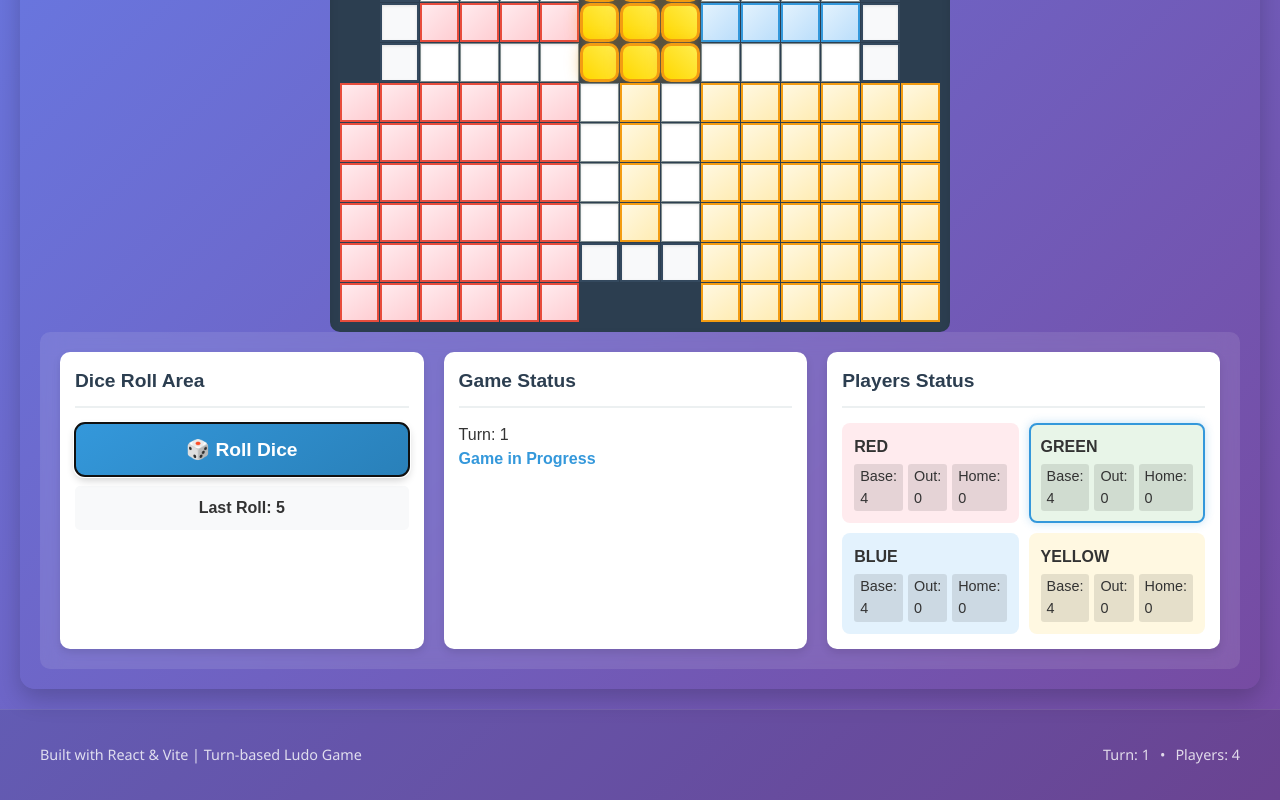
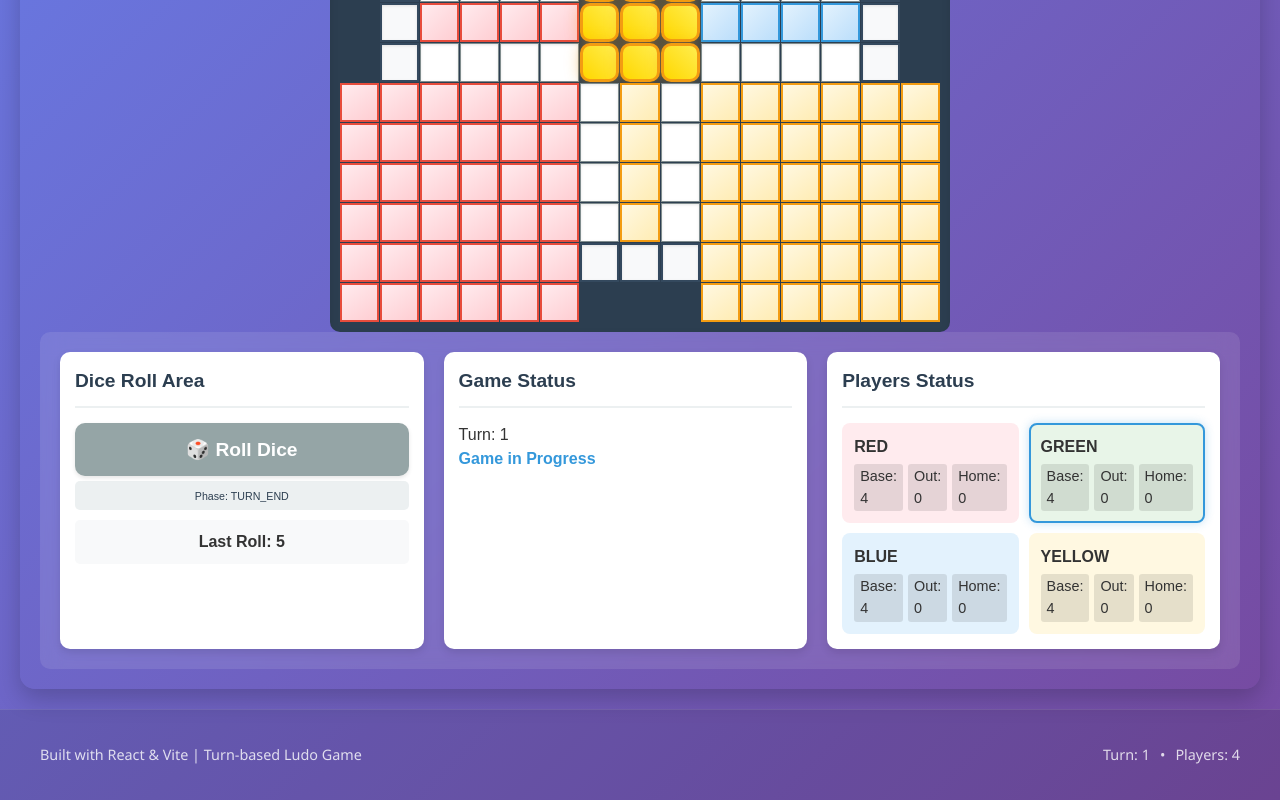
Before and after one commit to anushka1174/ludo-game, a React (Vite) app: page / in a window 1280 px wide. Both pictures are taken after a click on the button "🎲 Roll Dice". Shown: the part 542-1342 px from the top of the page. Built offline with nearby package versions, Linux system fonts and the light colour scheme.

Commit message:
feat: implement move selection logic, token highlighting, and phase control

```diff
--- a/src/App.jsx
+++ b/src/App.jsx
@@ -87,6 +87,7 @@ function App() {
       <main className="app-main">
         <Board
           gameState={turnState.gameState}
+          turnState={turnState}
           onAction={handleAction}
         />
       </main>
--- a/src/components/Board.css
+++ b/src/components/Board.css
@@ -385,3 +385,50 @@
     height: 250px;
   }
 }
+
+/* New UI elements for turn management */
+.turn-phase-info {
+  margin-top: 5px;
+  padding: 5px 10px;
+  background: #ecf0f1;
+  border-radius: 5px;
+  font-size: 0.8em;
+  color: #2c3e50;
+  text-align: center;
+}
+
+.move-instructions {
+  margin-top: 10px;
+  padding: 8px 12px;
+  background: #e8f8f5;
+  border: 1px solid #27ae60;
+  border-radius: 5px;
+  color: #27ae60;
+  font-weight: 500;
+  text-align: center;
+  font-size: 0.85em;
+}
+
+.no-moves-message {
+  margin-top: 10px;
+  padding: 8px 12px;
+  background: #fdf2e9;
+  border: 1px solid #e67e22;
+  border-radius: 5px;
+  color: #d35400;
+  font-weight: 500;
+  text-align: center;
+  font-size: 0.85em;
+}
+
+.dice-roll-button:disabled {
+  background: #95a5a6;
+  cursor: not-allowed;
+  transform: none;
+  box-shadow: 0 2px 4px rgba(0, 0, 0, 0.1);
+}
+
+.dice-roll-button:disabled:hover {
+  transform: none;
+  background: #95a5a6;
+}
--- a/src/components/Board.jsx
+++ b/src/components/Board.jsx
@@ -2,6 +2,8 @@
 
 import React from 'react';
 import Token from './Token.jsx';
+import { getPossibleMoves } from '../game/gameLogic.js';
+import { TURN_PHASES, ACTION_TYPES } from '../game/turnManager.js';
 import './Board.css';
 
 /**
@@ -10,14 +12,56 @@ import './Board.css';
  * @param {Object} props.gameState - Current game state object
  * @param {Function} props.onAction - Function to dispatch actions to game logic
  */
-const Board = ({ gameState, onAction }) => {
+const Board = ({ gameState, onAction, turnState }) => {
   // Get current player information
   const currentPlayer = gameState?.players?.[gameState.currentPlayerIndex];
 
+  // Extract move data from turnState
+  const currentPhase = turnState?.phase || TURN_PHASES.WAITING_FOR_ROLL;
+  const lastDiceValue = turnState?.currentDiceValue;
+  const isWaitingForMove = currentPhase === TURN_PHASES.WAITING_FOR_MOVE;
+  const isWaitingForRoll = currentPhase === TURN_PHASES.WAITING_FOR_ROLL;
+
+  // Get possible moves if we're in the move phase
+  const possibleMoves = isWaitingForMove && lastDiceValue
+    ? getPossibleMoves(gameState, lastDiceValue)
+    : [];
+
+  // Create set of movable token IDs for quick lookup
+  const movableTokenIds = new Set(possibleMoves.map(token => token.id));
+
   // Handle dice roll action
   const handleDiceRoll = () => {
-    if (onAction) {
-      onAction({ type: 'ROLL_DICE' });
+    if (onAction && isWaitingForRoll) {
+      onAction({ type: ACTION_TYPES.ROLL_DICE });
+    }
+  };
+
+  // Handle token click for move selection
+  const handleTokenClick = (tokenId) => {
+    console.log('Token clicked:', tokenId, 'Phase:', currentPhase);
+
+    // Only handle clicks during move phase
+    if (!isWaitingForMove) {
+      console.log('Not waiting for move. Current phase:', currentPhase);
+      return;
+    }
+
+    // Check if the clicked token is movable
+    if (!movableTokenIds.has(tokenId)) {
+      console.error('Invalid move: Token', tokenId, 'is not movable');
+      console.log('Available moves:', Array.from(movableTokenIds));
+      return;
+    }
+
+    // Valid move - dispatch the action
+    if (onAction && lastDiceValue) {
+      console.log('Making move:', tokenId, 'with dice value:', lastDiceValue);
+      onAction({
+        type: ACTION_TYPES.MAKE_MOVE,
+        tokenId: tokenId,
+        diceValue: lastDiceValue
+      });
     }
   };
 
@@ -171,14 +215,14 @@ const Board = ({ gameState, onAction }) => {
       player.tokens.forEach((token) => {
         // Only render tokens that are out on the board (have a position)
         if (token?.position) {
+          const isMovable = movableTokenIds.has(token.id);
+
           tokens.push(
             <Token
               key={token.id}
               token={token}
-              onTokenClick={(tokenId) => {
-                console.log('Token clicked:', tokenId);
-                // TODO: Handle token selection for moves
-              }}
+              isMovable={isMovable}
+              onTokenClick={handleTokenClick}
             />
           );
         }
@@ -231,15 +275,34 @@ const Board = ({ gameState, onAction }) => {
           <button
             className="dice-roll-button"
             onClick={handleDiceRoll}
-            disabled={!currentPlayer || gameState?.isGameOver}
+            disabled={!isWaitingForRoll || !currentPlayer || gameState?.isGameOver}
           >
             🎲 Roll Dice
           </button>
 
+          {/* Display current phase */}
+          <div className="turn-phase-info">
+            <small>Phase: {currentPhase}</small>
+          </div>
+
           {/* Display last dice roll if available */}
-          {gameState?.lastDiceRoll && (
+          {lastDiceValue && (
             <div className="last-dice-roll">
-              <span>Last Roll: {gameState.lastDiceRoll.value}</span>
+              <span>Last Roll: {lastDiceValue}</span>
+            </div>
+          )}
+
+          {/* Show possible moves info */}
+          {isWaitingForMove && possibleMoves.length > 0 && (
+            <div className="move-instructions">
+              <small>Click a highlighted token to move ({possibleMoves.length} moves available)</small>
+            </div>
+          )}
+
+          {/* No moves available message */}
+          {isWaitingForMove && possibleMoves.length === 0 && (
+            <div className="no-moves-message">
+              <small>No valid moves available</small>
             </div>
           )}
         </div>
--- a/src/components/Token.css
+++ b/src/components/Token.css
@@ -28,6 +28,32 @@
 .token.safe {
   border-style: double !important;
   border-width: 4px !important;
+}
+
+/* Movable token highlighting */
+.token.movable {
+  animation: movableGlow 1.5s infinite ease-in-out;
+  border-width: 4px !important;
+  box-shadow: 0 0 20px rgba(52, 152, 219, 0.8);
+  cursor: pointer !important;
+  z-index: 15;
+}
+
+.token.movable:hover {
+  transform: scale(1.3);
+  box-shadow: 0 0 30px rgba(52, 152, 219, 1);
+  z-index: 25;
+}
+
+@keyframes movableGlow {
+  0%, 100% {
+    box-shadow: 0 0 20px rgba(52, 152, 219, 0.8);
+    border-color: #3498db;
+  }
+  50% {
+    box-shadow: 0 0 30px rgba(52, 152, 219, 1);
+    border-color: #2980b9;
+  }
 }
 
 @keyframes completedGlow {
@@ -61,7 +87,8 @@
 
 /* Status Indicators */
 .safe-indicator,
-.completed-indicator {
+.completed-indicator,
+.movable-indicator {
   position: absolute;
   top: -5px;
   right: -5px;
@@ -79,6 +106,24 @@
 .completed-indicator {
   background: linear-gradient(45deg, #ffd700, #ffed4e);
   animation: spin 3s linear infinite;
+}
+
+.movable-indicator {
+  background: linear-gradient(45deg, #3498db, #2980b9);
+  animation: sparkle 1s linear infinite;
+  color: white;
+  font-size: 6px;
+}
+
+@keyframes sparkle {
+  0%, 100% {
+    transform: scale(1);
+    opacity: 1;
+  }
+  50% {
+    transform: scale(1.2);
+    opacity: 0.8;
+  }
 }
 
 @keyframes spin {
--- a/src/components/Token.jsx
+++ b/src/components/Token.jsx
@@ -9,8 +9,9 @@ import './Token.css';
  * @param {Object} props - Component props
  * @param {Object} props.token - Token object with id, position, and state
  * @param {Function} props.onTokenClick - Callback when token is clicked
+ * @param {boolean} props.isMovable - Whether this token can be moved in current turn
  */
-const Token = ({ token, onTokenClick }) => {
+const Token = ({ token, onTokenClick, isMovable = false }) => {
   /**
    * Determines the color of the token based on its ID
    * @param {string} tokenId - Token ID (e.g., 'R1', 'G3', 'B2', 'Y4')
@@ -72,22 +73,33 @@ const Token = ({ token, onTokenClick }) => {
 
   return (
     <div
-      className={`token token-${colorName} ${token.isCompleted ? 'completed' : ''} ${token.isSafe ? 'safe' : ''}`}
+      className={`token token-${colorName} ${
+        token.isCompleted ? 'completed' : ''
+      } ${
+        token.isSafe ? 'safe' : ''
+      } ${
+        isMovable ? 'movable' : ''
+      }`}
       style={{
         ...gridStyle,
         backgroundColor: tokenColor,
         border: `3px solid ${tokenColor}`,
         filter: token.isCompleted ? 'brightness(1.2) saturate(1.5)' : 'none',
         position: 'absolute',
-        zIndex: 10
+        zIndex: isMovable ? 15 : 10,
+        cursor: isMovable ? 'pointer' : 'default'
       }}
       onClick={handleClick}
-      title={`Token ${token.id} ${token.isCompleted ? '(Completed)' : token.isSafe ? '(Safe)' : ''}`}
+      title={`Token ${token.id} ${
+        token.isCompleted ? '(Completed)' :
+        token.isSafe ? '(Safe)' : ''
+      }${isMovable ? ' - Click to move' : ''}`}
     >
       <div className="token-inner">
         <span className="token-id">{token.id}</span>
         {token.isSafe && <div className="safe-indicator">🛡️</div>}
         {token.isCompleted && <div className="completed-indicator">👑</div>}
+        {isMovable && <div className="movable-indicator">✨</div>}
       </div>
     </div>
   );
```
